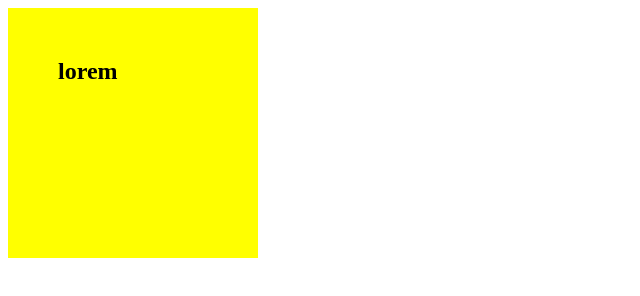
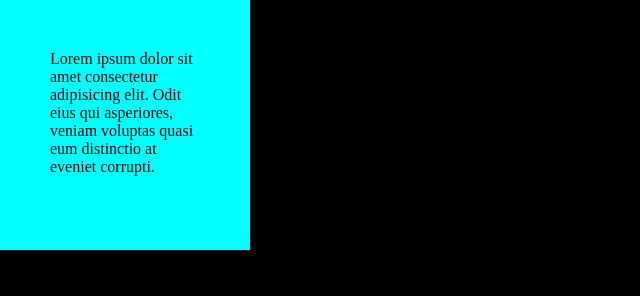
Before and after one commit to poojaduddalwar/FullStackWebDev, a plain HTML site: page index.html in a window 1280 px wide. Shown: the whole page, without its empty margins (0-640 px from the left). Drawn offline with Linux system fonts and the light colour scheme.

Commit message:
universal selectors

```diff
--- a/index.html
+++ b/index.html
@@ -6,52 +6,30 @@
     <meta name="viewport" content="width=device-width, initial-scale=1.0">
     <title>CSS DAY 2</title>
     <style>
-        .background-color{
-            background-color: yellow;
+        *{
+            margin: 0px;
+            padding: 0px;
+            box-sizing: border-box;
+            /* this is the universal selector or star selector.  */
+            /* it basically selects each and every element to it and you can add styles to it which will be applied to each and every element used  */
+            /* in universal selector we add universal styles and they most of the times are margin , padding , box-sizing , font-family. */
+            text-decoration: none;
+            /* generally when we add links using a tag the text inside it is underlined, so text-decoration none removes the underline. */
+        }
+        body{
+            background-color: black;
+        }
+        .background{
+            background-color: aqua;
             width: 250px;
             height: 250px;
-            padding-right: 40px;
-            padding-top: 30px;
-            padding-left: 50px;
-            padding-bottom: 20px;
-            box-sizing: border-box;
-            /* padding: 30px 40px 20px 50px; this is the short hand for writing padding left right bottom and top */
-
-            /* border-box never allows your container to oevrflow /grow up /break until the width and height  values are sane */
-            /* box-sizing: content-box; this is default */
-            /* padding and margin values are not explicit values but are minimum values */
-            /* by changing box-sizing to border-box the height and width are set for the container and not for the content */
+            padding: 50px;
         }
     </style>
 </head>
-
 <body>
-
-    <div class="background-color">
-        <h2>lorem</h2>
+    <div class="background">
+        <span>Lorem ipsum dolor sit amet consectetur adipisicing elit. Odit eius qui asperiores, veniam voluptas quasi eum distinctio at eveniet corrupti.</span>
     </div>
-    <!-- padding is the space between the content and the box or the space between borders and the content.
-    -internal spacing between elements-->
-    <!-- margin is the spacing between one element and the other element
-     -external spacing between elements-->
-    <!-- in this example the margin is the space between div and the body. -->
-
-     <!--padding right adds empty space of 50px to the right
-        padding left shift content to right
-        padidng bottom adds empty space of 50px to the bottom
-        padding top shifts the content to bottom
-    -->
-
-
-    <!-- box sizing is the size of the box -->
-    <!-- by default the box height and width is determined by its margin and padding so if we add margin or padding the box size will increase/decrease depents on what you did-->
-    <!-- so box sizing depend on padding and margin -->
-
-
-    <!--margin shifts the box
-    margin-top: 100000px (enables scrolling)
-    margin-right: 1000000px (no change)
-    margin-left: 1000000px (enables horizontal scrolling)
-    -->
 </body>
 </html>
```
